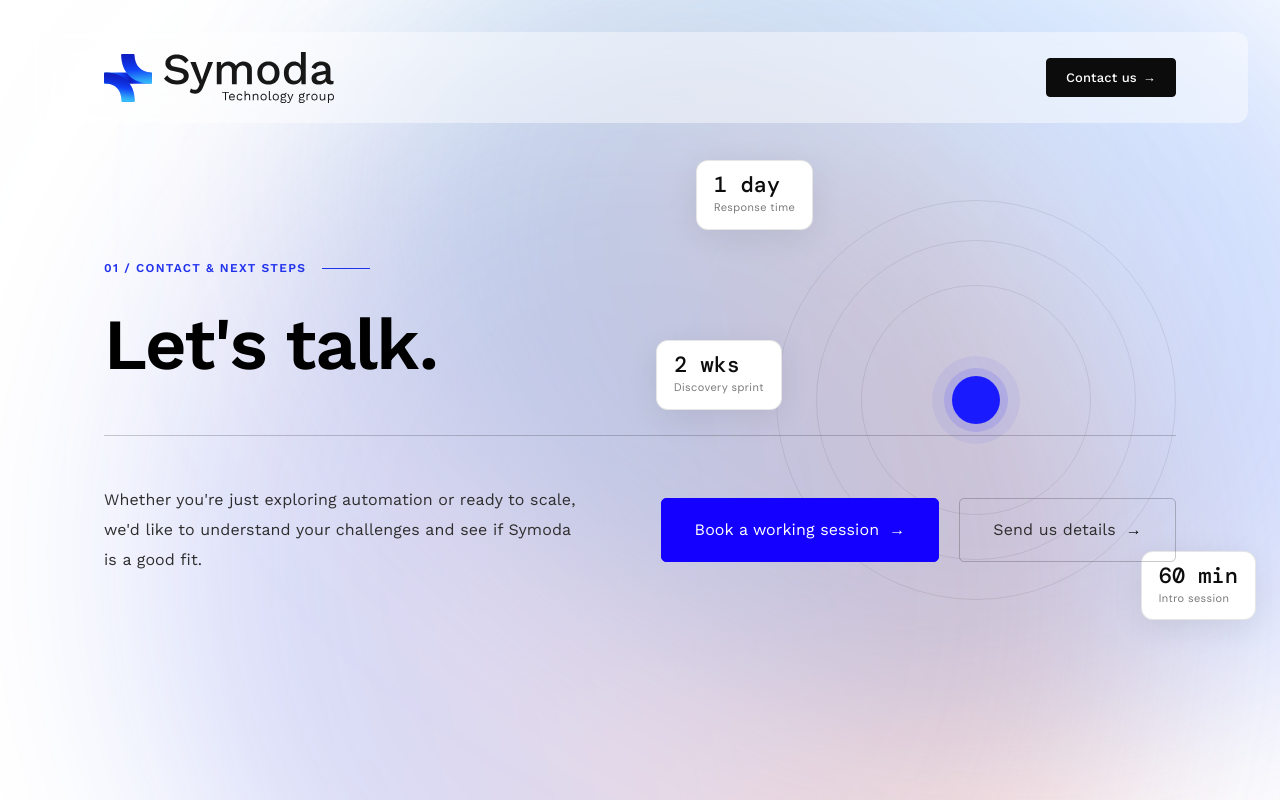
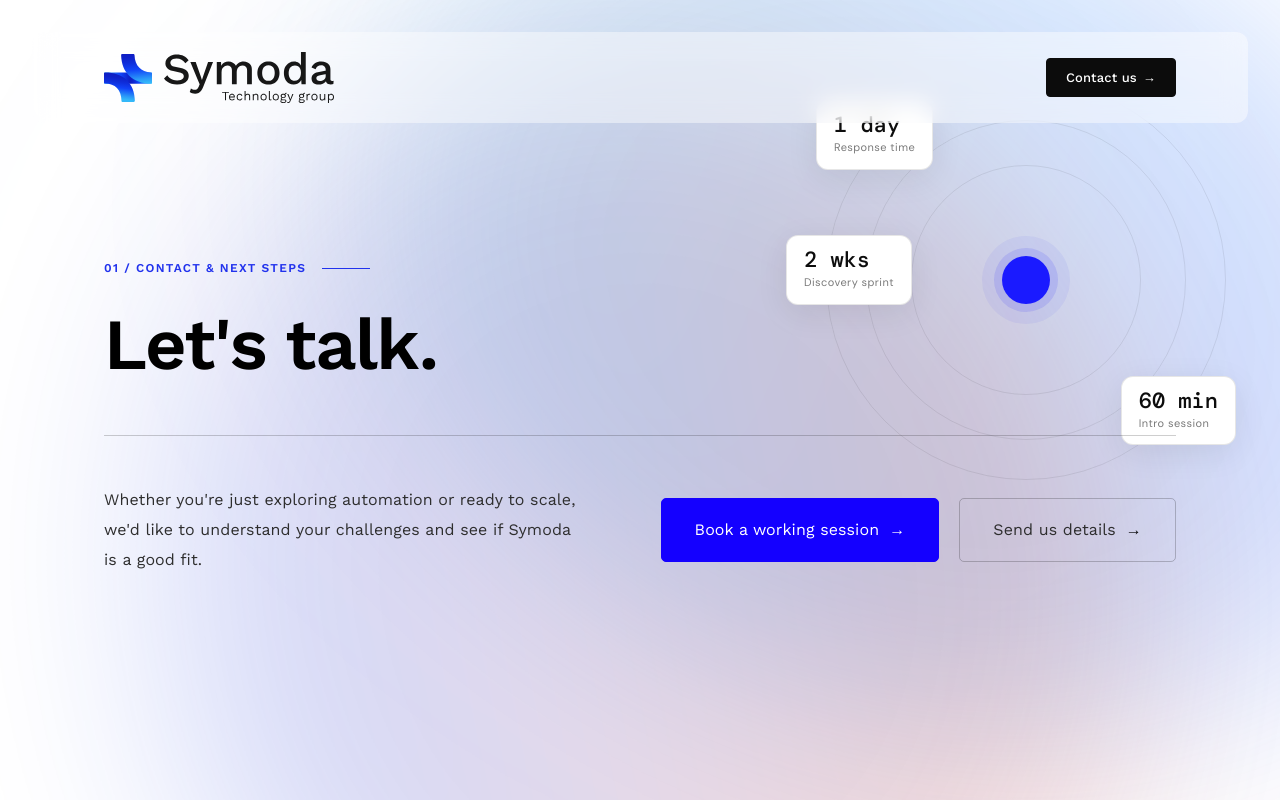
Before and after one commit to DeveloperAtOdsd/symoda-frontend, a React (Vite) app: page /contact in a window 1280 px wide. Shown: the top 800 px of the page. Built offline with nearby package versions, Linux system fonts and the light colour scheme.

Commit message:
contact hero ui fix

```diff
--- a/src/components/ContactUsHero.css
+++ b/src/components/ContactUsHero.css
@@ -143,10 +143,10 @@
 .contact-hero__visual {
   position: absolute;
   right: 104px;
-  top: 50%;
+  top: 35%;
   transform: translateY(-50%);
-  width: 400px;
-  height: 400px;
+  width: 300px;
+  height: 300px;
   z-index: 1;
 }
 
```
